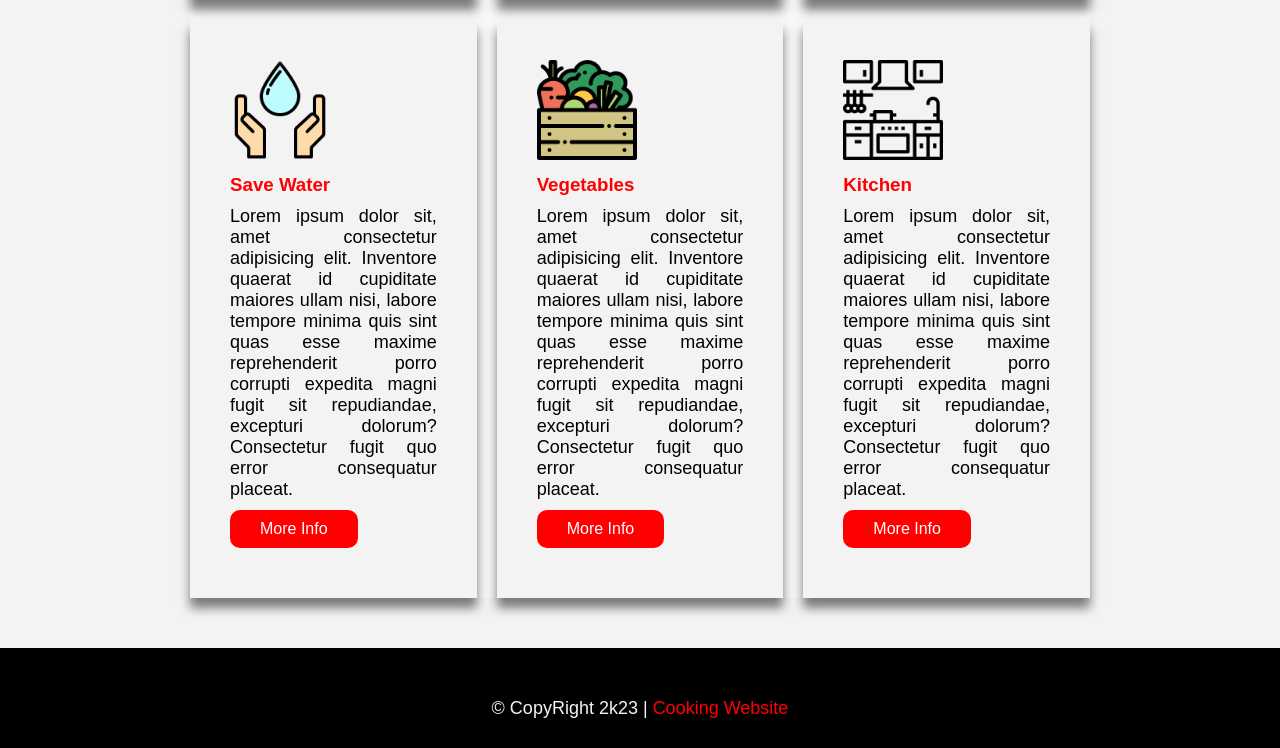
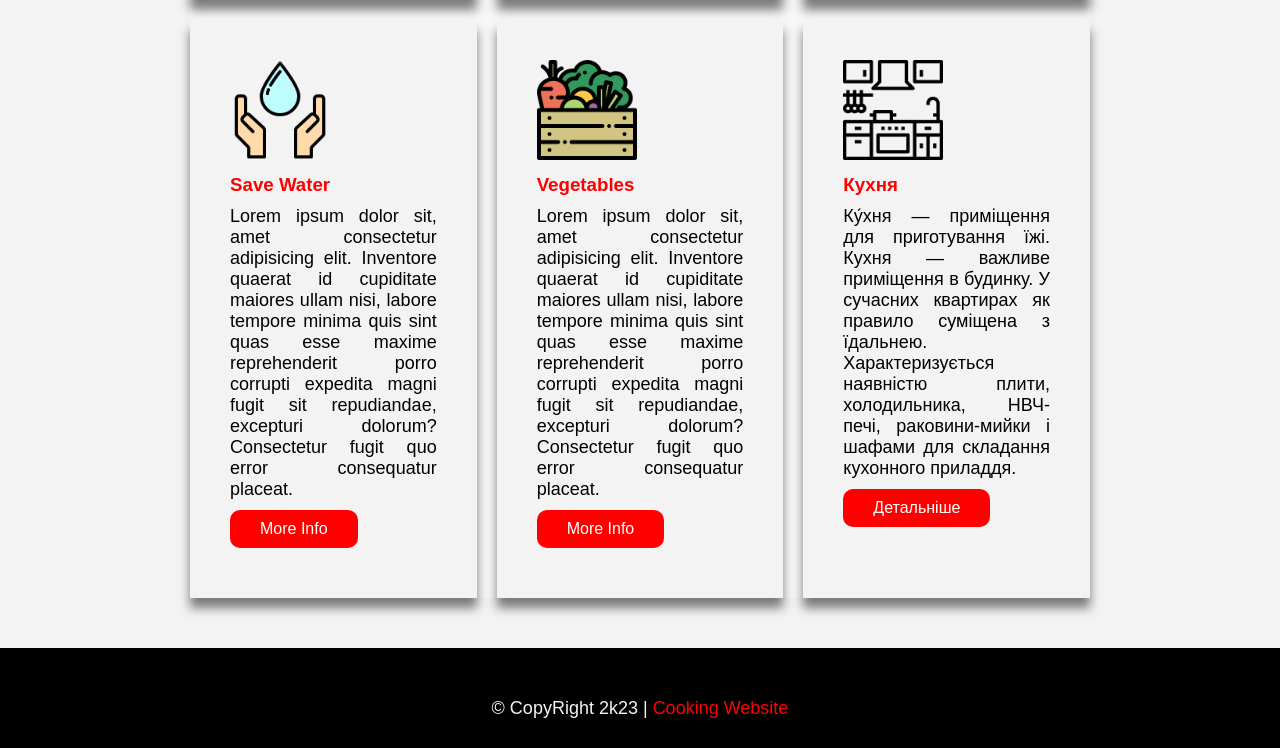
Before and after one commit to Docendos/CookingEasy, a plain HTML site: page Cooking-Website-master/index.html in a window 1280 px wide. Shown: the part 1946-2694 px from the top of the page. Drawn offline with Linux system fonts and the light colour scheme.

Commit message:
Update index.html

```diff
--- a/Cooking-Website-master/index.html
+++ b/Cooking-Website-master/index.html
@@ -111,12 +111,11 @@
             </div>
             <div class="card">
                 <img src="./img/kitchen.png" alt="">
-                <h3>Kitchen</h3>
-                <p>Lorem ipsum dolor sit, amet consectetur adipisicing elit. Inventore quaerat id cupiditate maiores
-                    ullam nisi, labore tempore minima quis sint quas esse maxime reprehenderit porro corrupti expedita
-                    magni fugit sit repudiandae, excepturi dolorum? Consectetur fugit quo error consequatur placeat.
+                <h3>Кухня</h3>
+                <p>Ку́хня — приміщення для приготування їжі.
+                    Кухня — важливе приміщення в будинку. У сучасних квартирах як правило суміщена з їдальнею. Характеризується наявністю плити, холодильника, НВЧ-печі, раковини-мийки і шафами для складання кухонного приладдя.
                 </p>
-                <a href="#" class="btn">More Info</a>
+                <a href="#" class="btn">Детальніше</a>
             </div>
         </div>
     </section>
```
